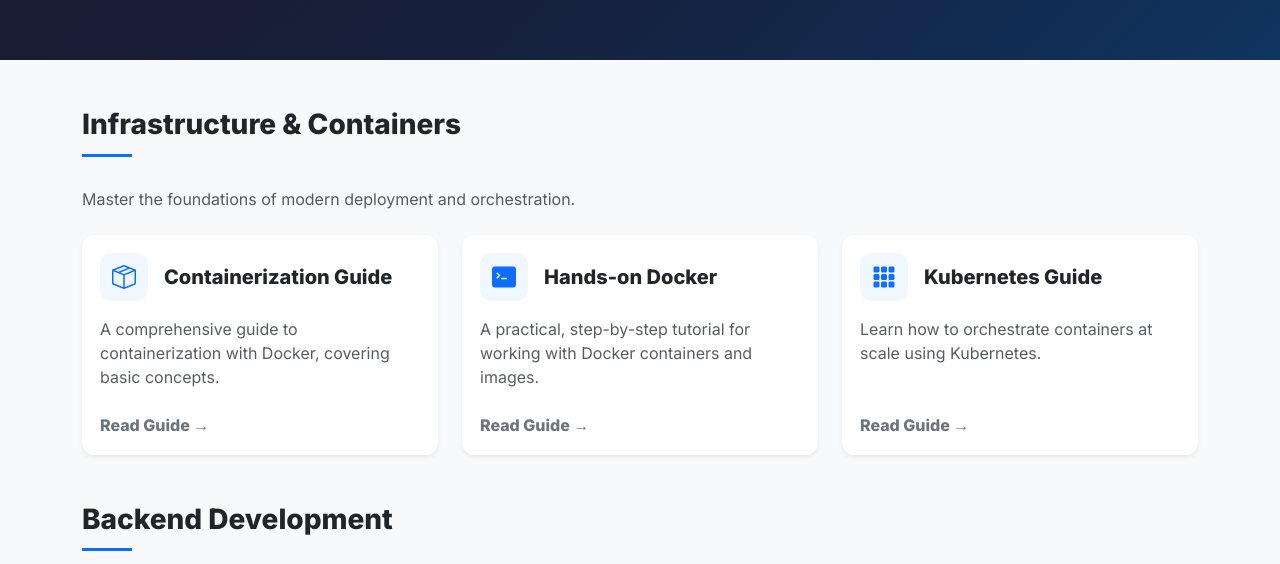
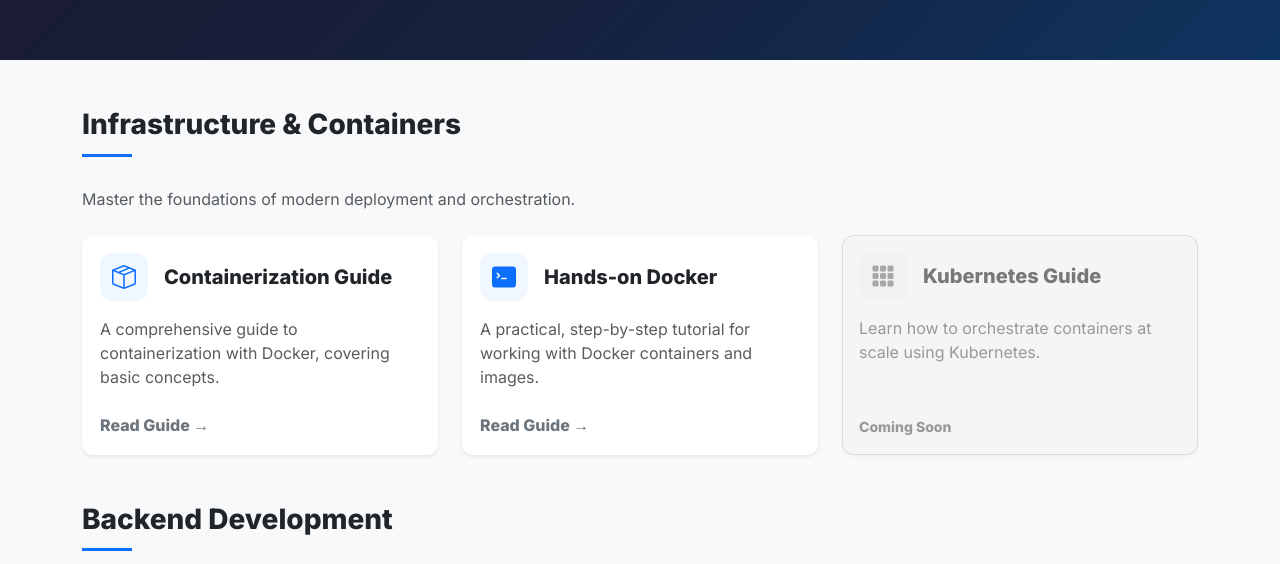
Before and after one commit to sds-edu/sds-edu.github.io, a website: page toolbox.html in a window 1280 px wide. Shown: the part 236-800 px from the top of the page. Drawn offline with Linux system fonts and the light colour scheme.

Commit message:
Disable k8s guide

```diff
--- a/toolbox.html
+++ b/toolbox.html
@@ -88,7 +88,7 @@
           </div>
           <!-- Kubernetes Guide -->
           <div class="col-md-6 col-lg-4">
-            <div class="card h-100 shadow-sm resource-card-available">
+            <div class="card h-100 shadow-sm resource-card-unavailable">
               <div class="card-body">
                 <div class="d-flex align-items-center mb-3">
                   <div class="icon-box">
@@ -108,8 +108,7 @@
                 </p>
               </div>
               <div class="card-footer bg-transparent border-0 pb-3">
-                <a href="https://sds-edu.github.io/SDS-Kubernetes-Guide"
-                   class="guide-link fw-bold text-decoration-none stretched-link">Read Guide &rarr;</a>
+                <span class="text-muted small fw-bold">Coming Soon</span>
               </div>
             </div>
           </div>
```
